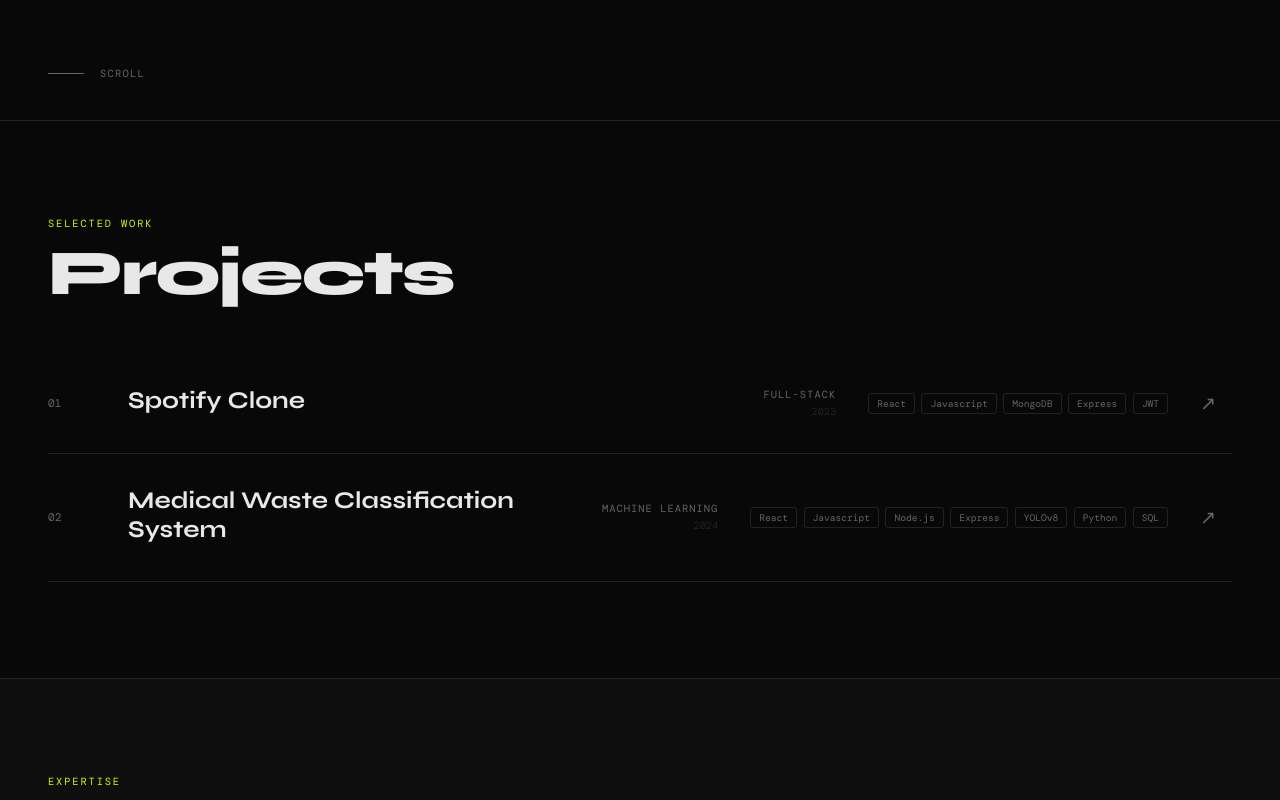
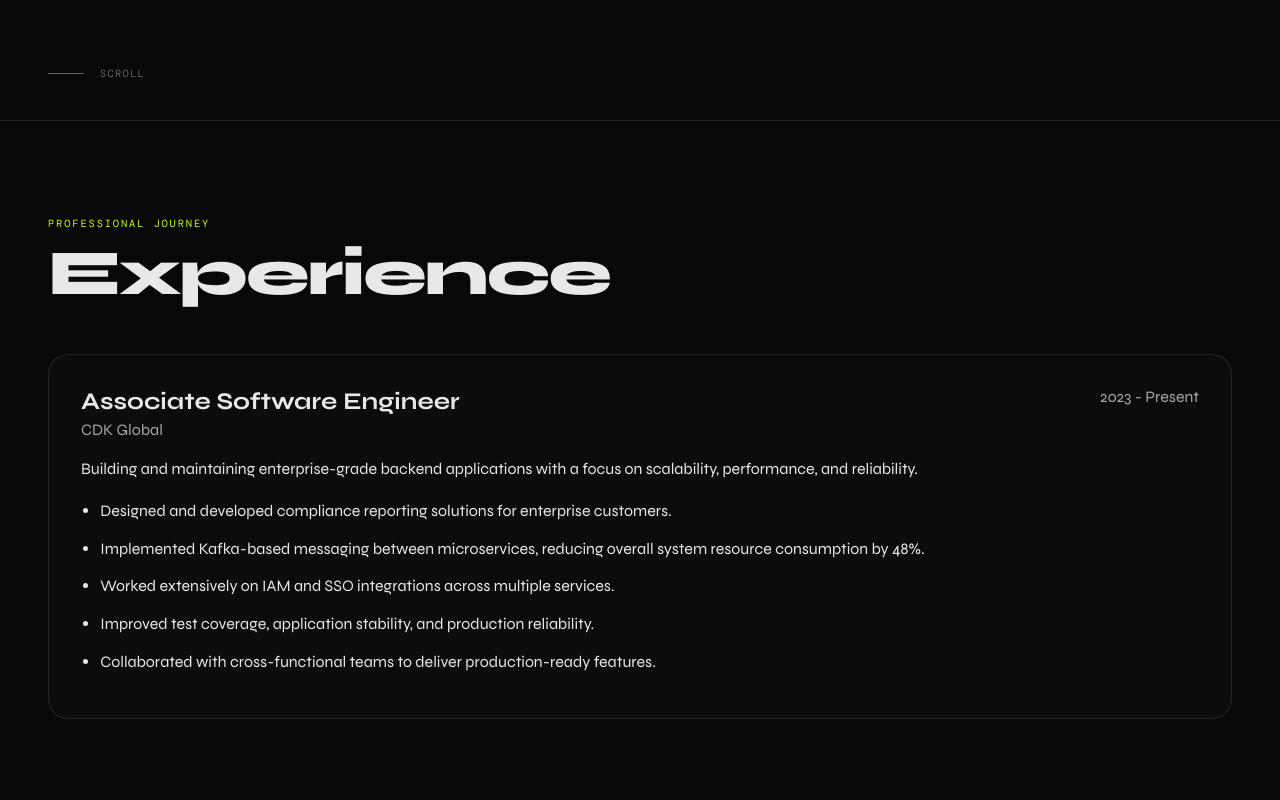
Before and after one commit to Aamir041/portfolio-webiste, a Next.js app: page / in a window 1280 px wide. Shown: the part 680-1480 px from the top of the page. Built offline with nearby package versions, Linux system fonts and the light colour scheme; a web font is replaced by a local one.

Commit message:
added exp

```diff
--- a/app/page.tsx
+++ b/app/page.tsx
@@ -30,10 +30,28 @@ const skills = [
 ];
 
 const navLinks = [
+   { href: "#experience", label: "Experience" },
   { href: "#work", label: "Work" },
   { href: "#skills", label: "Skills" },
   { href: "#about", label: "About" },
-  { href: "#contact", label: "Contact" },
+  { href: "#contact", label: "Contact" }
+];
+
+const experiences = [
+  {
+    company: "CDK Global",
+    role: "Associate Software Engineer",
+    duration: "2023 - Present",
+    description:
+      "Building and maintaining enterprise-grade backend applications with a focus on scalability, performance, and reliability.",
+    achievements: [
+      "Designed and developed compliance reporting solutions for enterprise customers.",
+      "Implemented Kafka-based messaging between microservices, reducing overall system resource consumption by 48%.",
+      "Worked extensively on IAM and SSO integrations across multiple services.",
+      "Improved test coverage, application stability, and production reliability.",
+      "Collaborated with cross-functional teams to deliver production-ready features."
+    ]
+  }
 ];
 
 export default function Portfolio() {
@@ -134,6 +152,41 @@ export default function Portfolio() {
           <span>Scroll</span>
         </div>
       </section>
+
+      {/* EXPERIENCE */}
+<section id="experience" className="section experience">
+  <div className="section-header">
+    <span className="section-tag">Professional Journey</span>
+    <h2 className="section-title">Experience</h2>
+  </div>
+
+  <div className="experience-list">
+    {experiences.map((exp, index) => (
+      <div key={index} className="experience-card">
+        <div className="experience-header">
+          <div>
+            <h3 className="experience-role">{exp.role}</h3>
+            <span className="experience-company">{exp.company}</span>
+          </div>
+
+          <span className="experience-duration">
+            {exp.duration}
+          </span>
+        </div>
+
+        <p className="experience-description">
+          {exp.description}
+        </p>
+
+        <ul className="experience-achievements">
+          {exp.achievements.map((achievement) => (
+            <li key={achievement}>{achievement}</li>
+          ))}
+        </ul>
+      </div>
+    ))}
+  </div>
+</section>
 
       {/* WORK */}
       <section id="work" className="section work">
```
